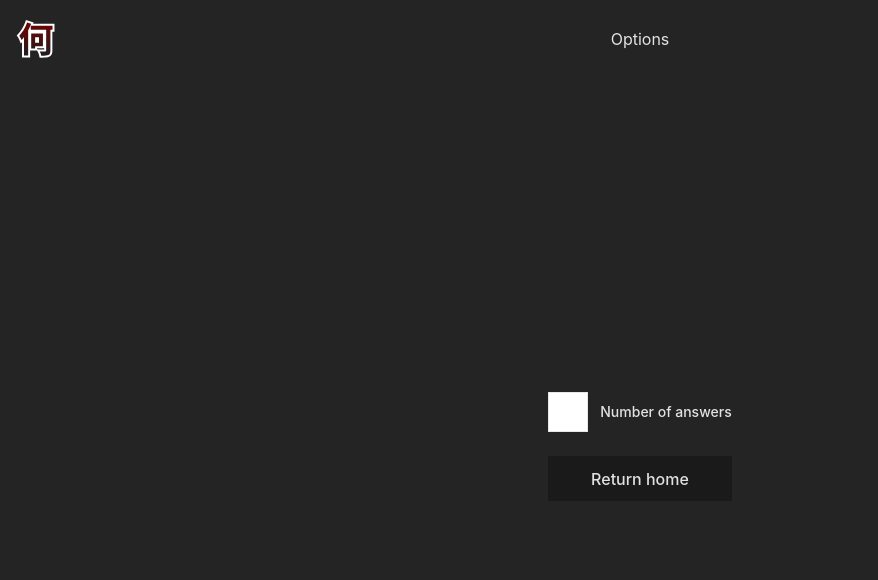
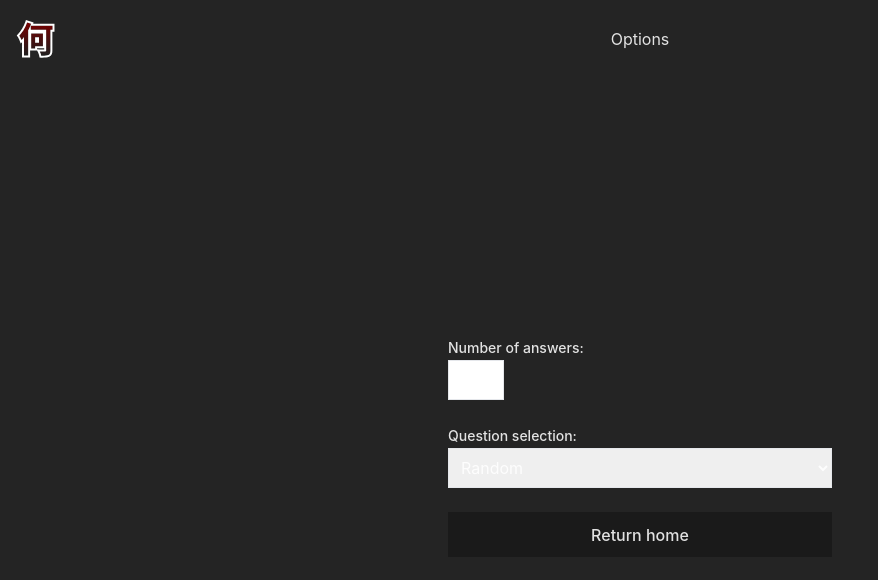
Before and after one commit to cwparsons/nani-kana, a Vue app: page / in a window 1280 px wide. Both pictures are taken after a click on the button "Options". Shown: the top 580 px of the page, without its empty margins (0-878 px from the left). Built offline with nearby package versions, Linux system fonts and the light colour scheme.

Commit message:
Add new question selection option

```diff
--- a/src/components/Header.vue
+++ b/src/components/Header.vue
@@ -7,7 +7,7 @@ const gameStore = useGameStore();
 <template>
   <header class="flex align-center items-center p-4 w-full">
     <div class="basis-1/3">
-      <a @click="() => (gameStore.screen = 'Splash')">
+      <a class="cursor-pointer" @click="() => (gameStore.screen = 'Splash')">
         <img alt="Nani?" class="w-10" src="/assets/images/logo.svg" />
       </a>
     </div>
--- a/src/components/Options.vue
+++ b/src/components/Options.vue
@@ -1,25 +1,43 @@
 <script setup lang="ts">
 import { useGameStore } from "../store/use-game-store";
+// import { resetStatistics } from "../utilities/analytics";
 
 const gameStore = useGameStore();
 </script>
 
 <template>
-  <form class="flex flex-col gap-y-6">
-    <div class="flex items-center gap-x-3">
+  <form class="flex flex-col gap-y-6 w-full">
+    <div class="flex flex-col gap-x-3">
+      <label
+        class="block text-sm font-medium leading-6"
+        for="number-of-answers"
+      >
+        Number of answers:
+      </label>
       <input
-        class="h-10 w-10 border p-2 text-center"
+        class="h-10 w-14 border p-2 text-center"
         type="number"
         name="number-of-answers"
         id="number-of-answers"
-        :value="gameStore.numberOfAnswers"
-        @input="(event) => (gameStore.numberOfAnswers = parseInt((event.target as any).value ?? '8'))"
+        v-model.number="gameStore.numberOfAnswers"
       />
-      <label class="block text-sm font-medium leading-6" for="number-of-answers"
-        >Number of answers</label
-      >
     </div>
 
-    <button @click="gameStore.screen = 'Splash'">Return home</button>
+    <div class="flex flex-col gap-x-3">
+      <label
+        class="block text-sm font-medium leading-6"
+        for="question-selection"
+      >
+        Question selection:
+      </label>
+      <select class="border p-2" id="question-selection" v-model="gameStore.questionSelection">
+        <option value="random">Random</option>
+        <option value="least-correct">Least-correct</option>
+      </select>
+    </div>
+
+    <!-- <button @click="() => { if (confirm('test')) resetStatistics(); }" type="button">Reset statistics</button> -->
+
+    <button @click="gameStore.screen = 'Splash'" type="button">Return home</button>
   </form>
 </template>
--- a/src/components/Question.vue
+++ b/src/components/Question.vue
@@ -3,7 +3,7 @@ import { ref } from "vue";
 
 import { useGameStore } from "../store/use-game-store";
 import { MONOGRAPHS } from "../utilities/constants";
-import { recordAnswer } from "../utilities/analytics";
+import { getStatistics, recordAnswer } from "../utilities/analytics";
 
 const gameStore = useGameStore();
 
@@ -33,20 +33,44 @@ function onAnswer(answer: string) {
   }
 }
 
+function pickRandomCharacter() {
+  // Choose incorrect answers more often than normally correct answers.
+  if (gameStore.questionSelection === "least-correct") {
+    const statistics = getStatistics();
+    const options: number[] = [];
+
+    for (const statistic in statistics) {
+      const items = statistics[statistic].visible - statistics[statistic].correct + 1;
+      const index = Object.keys(MONOGRAPHS).indexOf(statistic);
+
+      for (let i = 0; i < items; i++) {
+        options.push(index);
+      }
+    }
+
+    const randomOptionIndex = Math.floor(Math.random() * options.length);
+
+    return options[randomOptionIndex];
+  }
+
+  // Otherwise randomly choose a character
+  // if (gameStore.questionSelection === "random")
+  return Math.floor(Math.random() * Object.keys(MONOGRAPHS).length);
+}
+
 function createQuestion() {
-  // Pick random character
-  let randomCharacterIndex: number = Math.floor(
-    Math.random() * Object.keys(MONOGRAPHS).length
-  );
+  let randomCharacterIndex = pickRandomCharacter();
 
   // If it was the last question, pick another random index.
   try {
-    while (
-      question.value.kana === Object.keys(MONOGRAPHS)[randomCharacterIndex]
+    // Use for loop to prevent infinite loop
+    for (
+      let i = 0;
+      i < 1e3 &&
+      question.value.kana === Object.keys(MONOGRAPHS)[randomCharacterIndex];
+      i++
     ) {
-      randomCharacterIndex = Math.floor(
-        Math.random() * Object.keys(MONOGRAPHS).length
-      );
+      randomCharacterIndex = pickRandomCharacter();
     }
   } catch (e) {}
 
@@ -116,7 +140,11 @@ async function newQuestion() {
       class="flex justify-center opacity-0"
       :class="{ 'opacity-100': hasAnswered }"
     >
-      <button class="flex rounded-lg items-center gap-x-2" @click="newQuestion" :disabled="!hasAnswered">
+      <button
+        class="flex rounded-lg items-center gap-x-2"
+        @click="newQuestion"
+        :disabled="!hasAnswered"
+      >
         Next
         <svg
           xmlns="http://www.w3.org/2000/svg"
--- a/src/store/use-game-store.ts
+++ b/src/store/use-game-store.ts
@@ -5,6 +5,7 @@ type GameScreens = "Splash" | "Question" | "Options" | "Statistics";
 type GameStore = {
   screen: GameScreens;
   numberOfAnswers: number;
+  questionSelection: "random" | "least-correct";
 };
 
 export const GAME_STORE_KEY = "gamestore";
@@ -16,6 +17,7 @@ const previousStore: GameStore = JSON.parse(
 const getDefaultStore: () => GameStore = () => ({
   screen: "Splash" as GameScreens,
   numberOfAnswers: 8,
+  questionSelection: "random",
 });
 
 export const useGameStore = defineStore("game", {
--- a/src/style.css
+++ b/src/style.css
@@ -24,7 +24,8 @@ body {
   overflow: hidden;
 }
 
-button {
+button,
+button[type="button"] {
   border: 1px solid transparent;
   padding: 0.6em 1.2em;
   font-size: 1em;
--- a/src/utilities/analytics.ts
+++ b/src/utilities/analytics.ts
@@ -44,3 +44,7 @@ function emptyStatistics() {
 
   return statistics;
 }
+
+export function resetStatistics() {
+  setStatistics(emptyStatistics());
+}
```
